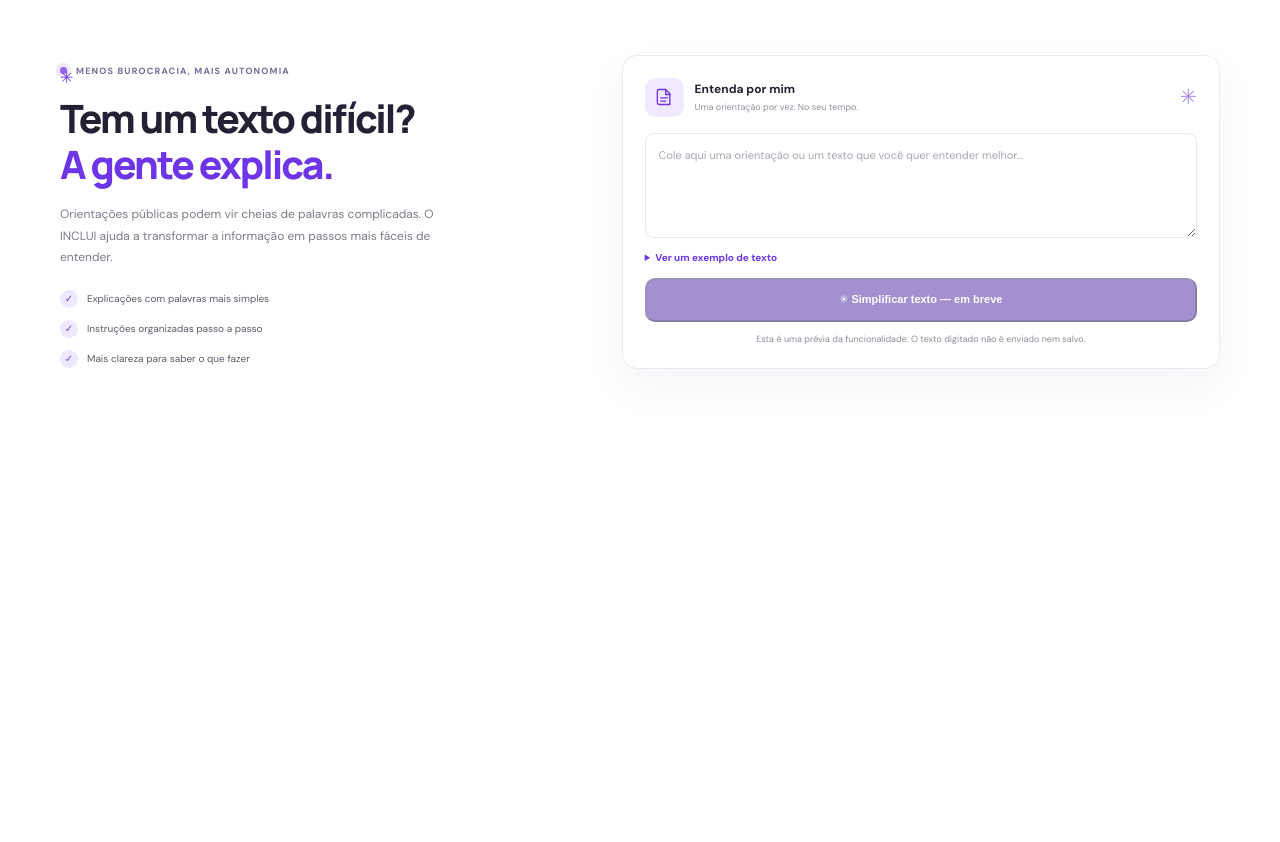
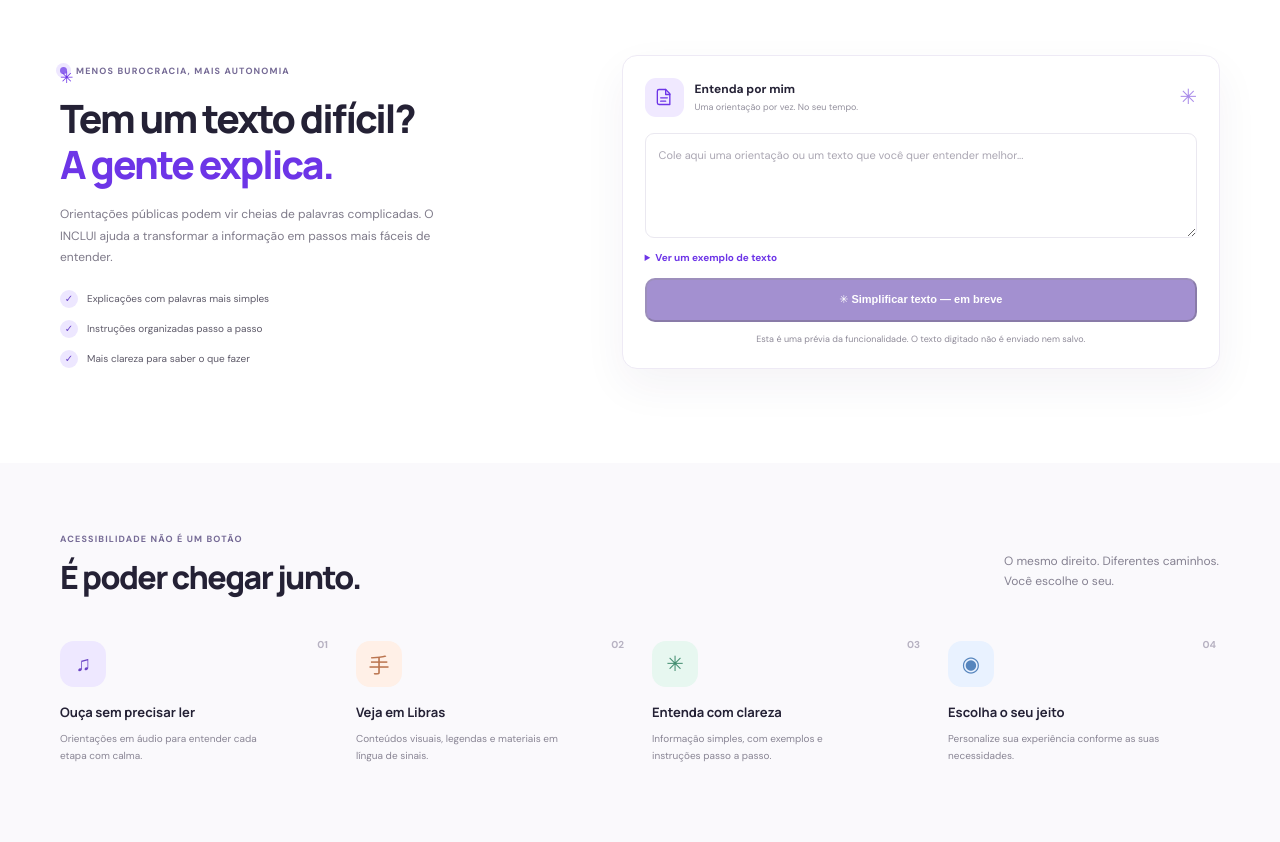
Before and after one commit to Mari1916/gs_inclui, a plain HTML site: page index.html in a window 1280 px wide. Shown: the part 1616-2458 px from the top of the page. Before the commit the page ends 2079 px from the top, so only its background shows below. Drawn offline with Linux system fonts and the light colour scheme.

Commit message:
adicionando a nova seção onde mostra o que nosso site oferece

```diff
--- a/index.html
+++ b/index.html
@@ -362,6 +362,51 @@
           </p>
         </div>
       </section>
+
+      <section class="ways-section" id="sobre" aria-labelledby="ways-title">
+        <div class="section-shell">
+          <div class="ways-heading">
+            <div>
+              <p class="eyebrow">ACESSIBILIDADE NÃO É UM BOTÃO</p>
+              <h2 id="ways-title">É poder chegar junto.</h2>
+            </div>
+            <p>
+              O mesmo direito. Diferentes caminhos.<br />
+              Você escolhe o seu.
+            </p>
+          </div>
+
+          <div class="ways-grid">
+            <article class="way-card">
+              <span class="way-number">01</span>
+              <span class="way-icon way-audio-icon" aria-hidden="true">♫</span>
+              <h3>Ouça sem precisar ler</h3>
+              <p>Orientações em áudio para entender cada etapa com calma.</p>
+            </article>
+
+            <article class="way-card">
+              <span class="way-number">02</span>
+              <span class="way-icon way-sign-icon" aria-hidden="true">手</span>
+              <h3>Veja em Libras</h3>
+              <p>Conteúdos visuais, legendas e materiais em língua de sinais.</p>
+            </article>
+
+            <article class="way-card">
+              <span class="way-number">03</span>
+              <span class="way-icon way-simple-icon" aria-hidden="true">✳</span>
+              <h3>Entenda com clareza</h3>
+              <p>Informação simples, com exemplos e instruções passo a passo.</p>
+            </article>
+
+            <article class="way-card">
+              <span class="way-number">04</span>
+              <span class="way-icon way-choice-icon" aria-hidden="true">◉</span>
+              <h3>Escolha o seu jeito</h3>
+              <p>Personalize sua experiência conforme as suas necessidades.</p>
+            </article>
+          </div>
+        </div>
+      </section>
     </main>
   </body>
 </html>
--- a/styles.css
+++ b/styles.css
@@ -1099,6 +1099,99 @@ a:focus-visible {
   text-align: center;
 }
 
+.ways-section {
+  padding: 70px 0 78px;
+  background: #faf9fc;
+}
+
+.ways-heading {
+  display: flex;
+  align-items: flex-end;
+  justify-content: space-between;
+  gap: 24px;
+  margin-bottom: 38px;
+}
+
+.ways-heading .eyebrow {
+  margin: 0;
+}
+
+.ways-heading h2 {
+  margin: 13px 0 0;
+  font: 750 32px/1.2 "Manrope", sans-serif;
+  letter-spacing: -.05em;
+}
+
+.ways-heading > p {
+  margin: 0 1px 5px 0;
+  color: #858191;
+  font-size: 12px;
+  line-height: 1.7;
+}
+
+.ways-grid {
+  display: grid;
+  grid-template-columns: repeat(4, minmax(0, 1fr));
+  gap: 24px;
+}
+
+.way-card {
+  position: relative;
+  min-width: 0;
+  padding-top: 7px;
+}
+
+.way-number {
+  position: absolute;
+  top: 4px;
+  right: 4px;
+  color: #b7b2c2;
+  font-size: 10px;
+  font-weight: 700;
+}
+
+.way-icon {
+  display: grid;
+  width: 46px;
+  height: 46px;
+  place-items: center;
+  border-radius: 14px;
+  font-size: 21px;
+}
+
+.way-audio-icon {
+  background: #eee8ff;
+  color: #6a44c5;
+}
+
+.way-sign-icon {
+  background: #fff0e7;
+  color: #bb7550;
+}
+
+.way-simple-icon {
+  background: #e7f7f0;
+  color: #438d70;
+}
+
+.way-choice-icon {
+  background: #e9f2ff;
+  color: #5685bd;
+}
+
+.way-card h3 {
+  margin: 16px 0 8px;
+  font: 700 13px/1.45 "Manrope", sans-serif;
+}
+
+.way-card p {
+  max-width: 220px;
+  margin: 0;
+  color: #898594;
+  font-size: 10px;
+  line-height: 1.7;
+}
+
 @media (max-width: 900px) {
   .site-header {
     padding-inline: 24px;
@@ -1130,6 +1223,11 @@ a:focus-visible {
 
   .understand-section {
     gap: 38px;
+  }
+
+  .ways-grid {
+    grid-template-columns: repeat(2, minmax(0, 1fr));
+    gap: 28px 20px;
   }
 }
 
@@ -1330,6 +1428,29 @@ a:focus-visible {
   .understand-demo {
     padding: 17px;
   }
+
+  .ways-section {
+    padding: 55px 0 60px;
+  }
+
+  .ways-heading {
+    align-items: flex-start;
+    flex-direction: column;
+    gap: 10px;
+    margin-bottom: 28px;
+  }
+
+  .ways-heading h2 {
+    font-size: 30px;
+  }
+
+  .way-card h3 {
+    font-size: 12px;
+  }
+
+  .way-card p {
+    font-size: 9px;
+  }
 }
 
 @media (max-width: 390px) {
```
